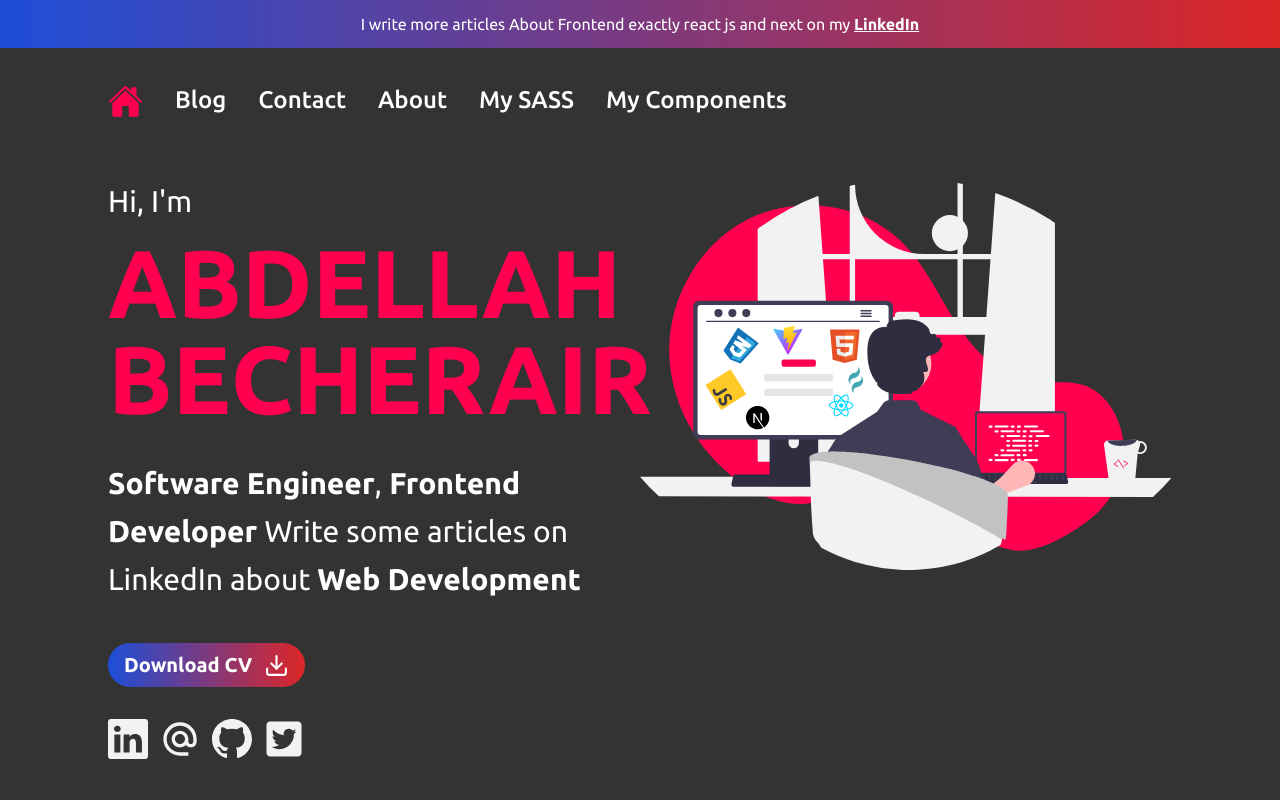
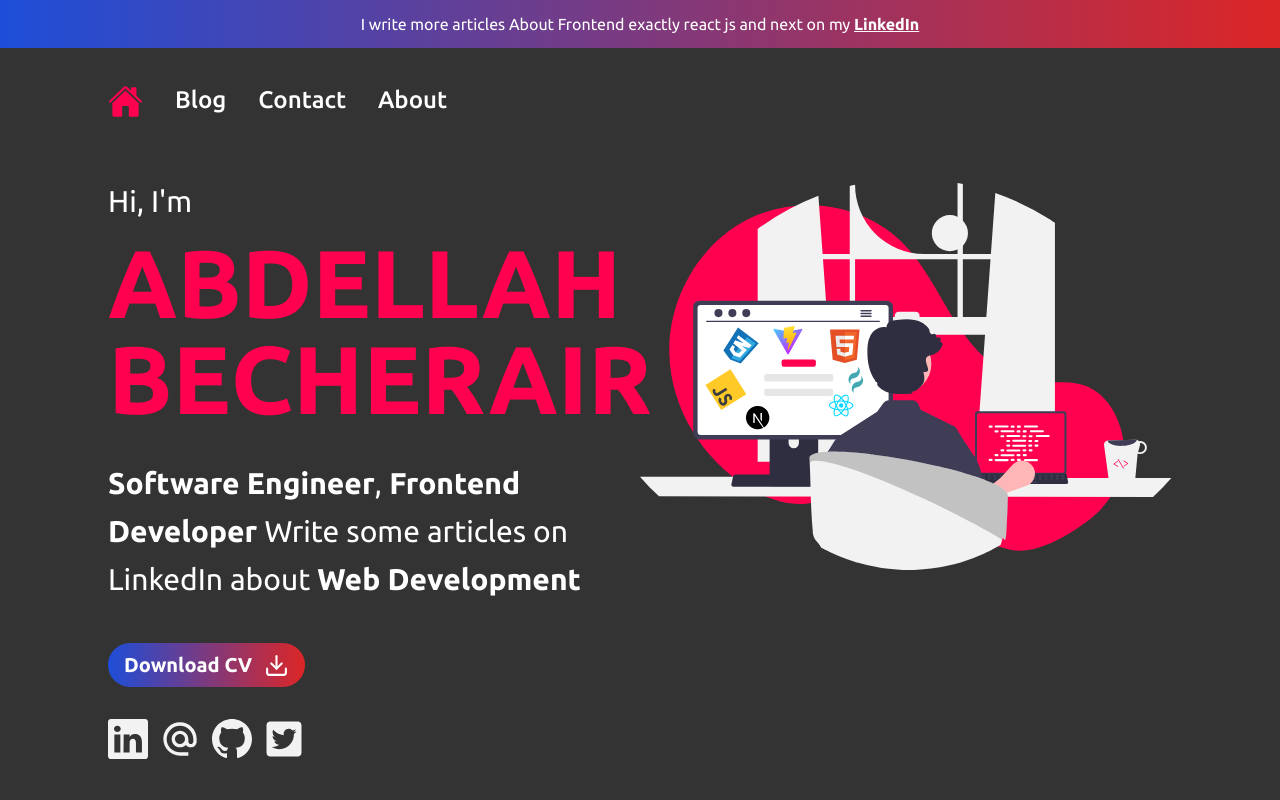
Before and after one commit to Becherair-Abdellah/MY_PORTFOLIO, a React (Vite) app: page / in a window 1280 px wide. Shown: the top 800 px of the page. Built offline with nearby package versions, Linux system fonts and the light colour scheme.

Commit message:
remove saas component routes

```diff
--- a/src/components/Navbar.jsx
+++ b/src/components/Navbar.jsx
@@ -42,17 +42,18 @@ function Navbar() {
             setAside(true);
            }}>About</Link>
          </li>
-         <li className='p-3 md:p-0'>
+
+         {/* <li className='p-3 md:p-0'>
            <Link to="/sass" className="" aria-current="page" onClick={()=>{
             setAside(true);
            }}>My SASS</Link>
-         </li>
+         </li> */}
 
-         <li className='p-3 md:p-0'>
+         {/* <li className='p-3 md:p-0'>
            <Link to="/my-components" className="" aria-current="page" onClick={()=>{
             setAside(true);
            }}>My Components</Link>
-         </li>
+         </li> */}
 
 
        </ul>
--- a/src/router.jsx
+++ b/src/router.jsx
@@ -51,8 +51,8 @@ const Router = createBrowserRouter([
             {path:'/blog/nextjs', element: <Nextjs/>,},
             {path:'/blog/html+css', element: <HtmlCss/>,},
             {path:'/blog/life', element: <Life/>,},
-            {path:'/sass', element: <MySass/>,},
-            {path:'/my-components', element: <MyComponent/>,},
+            // {path:'/sass', element: <MySass/>,},
+            // {path:'/my-components', element: <MyComponent/>,},
             {path:'/blog/frontendexpert', element: <Article id={2} date={`17 MAR 2024`} time={`20 min`} title={`How to become a frontend expert 👌`} tag={'Web'}/>,},
             {path:'/blog/csr+ssr', element: <Article id={1} date={`10 MAR 2024`} time={`10 min`} title={`What is the CSR and SSR in Web And How they work 🤔`} tag={`Web`}/>,},
             {path:'/blog/auth', element: <Article id={1} date={`03 APR 2024`} time={`15 min`} title={`The Authentication and Authorization 🔒🔒`} tag={`Web`}/>,},
```
